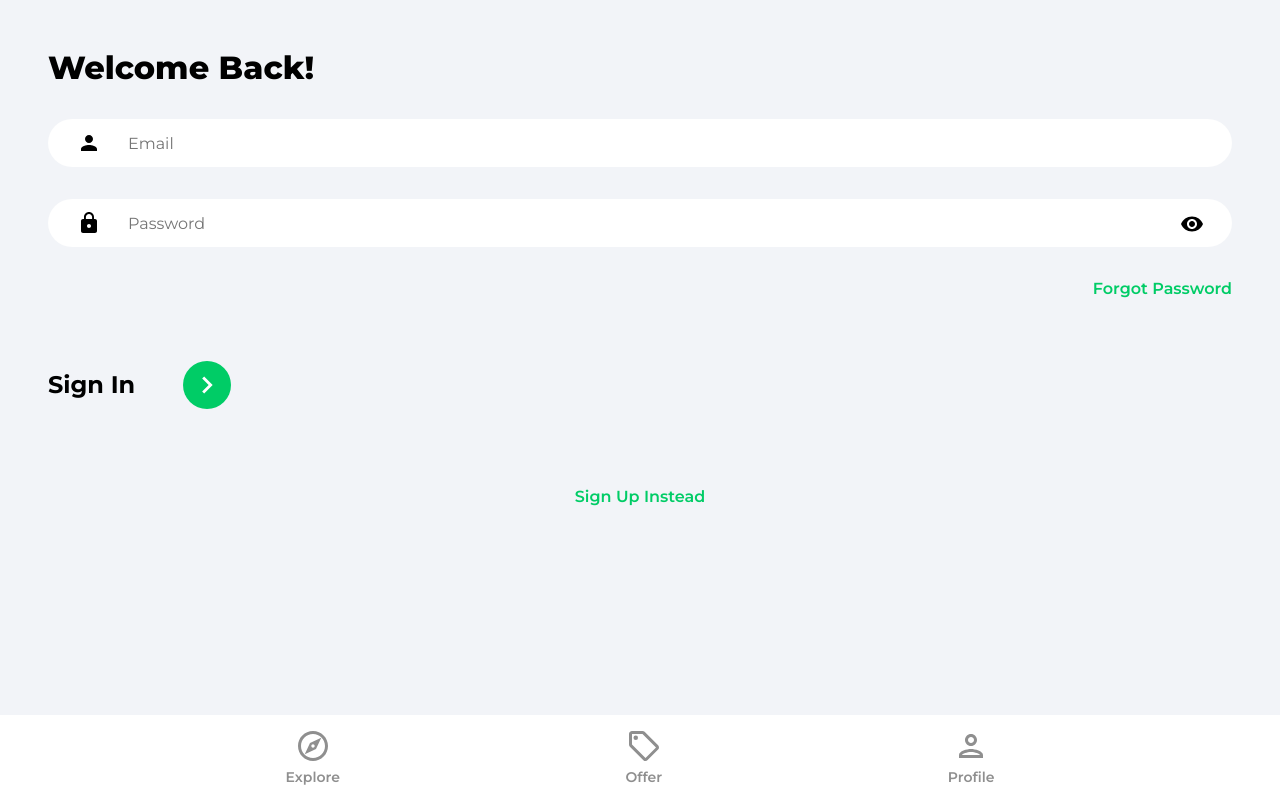
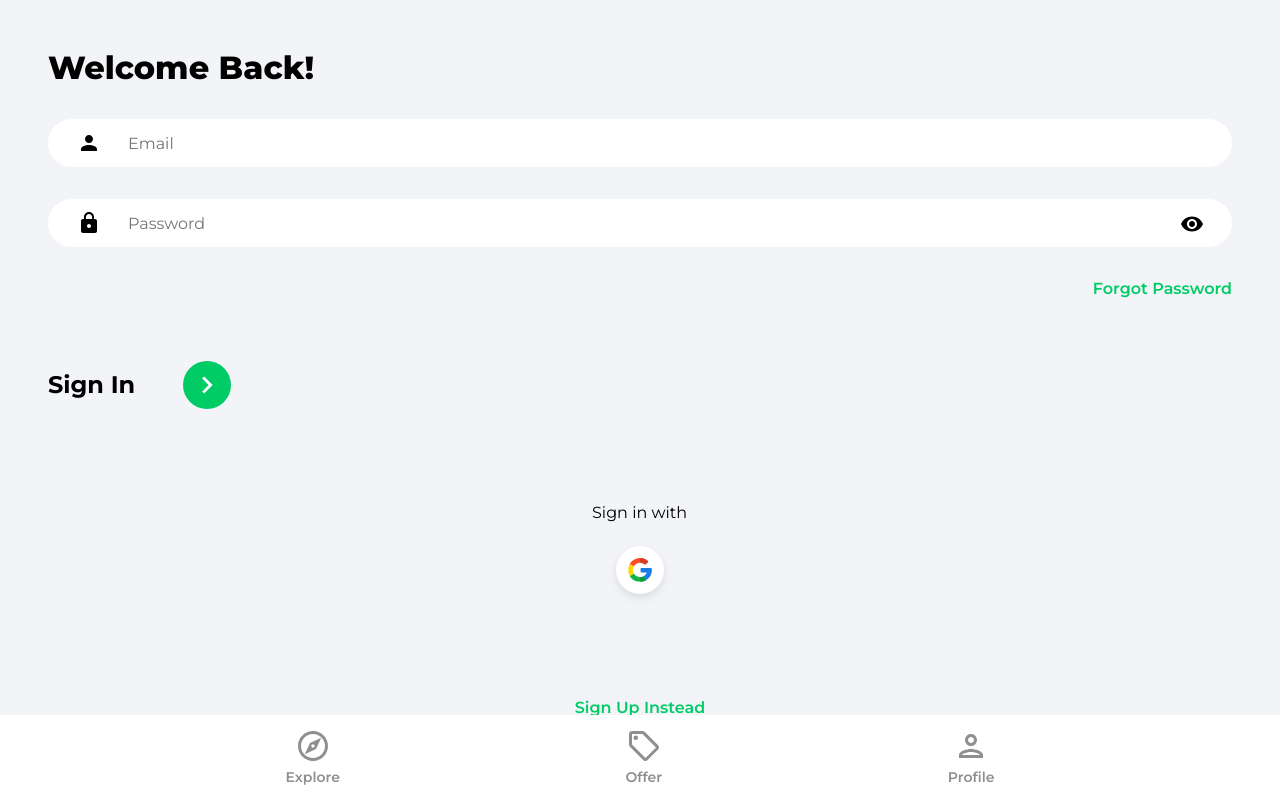
Before and after one commit to sasparaprince/house-marketplace, a React (Create React App) app: page /sign-in in a window 1280 px wide. Built offline with nearby package versions, Linux system fonts and the light colour scheme.

Commit message:
add google OAuth

```diff
--- /dev/null
+++ b/src/components/OAuth.jsx
@@ -0,0 +1,50 @@
+import { useNavigate, useLocation } from "react-router-dom";
+import { getAuth, signInWithPopup, GoogleAuthProvider } from "firebase/auth";
+import { doc, setDoc, getDoc, serverTimestamp } from "firebase/firestore";
+import { db } from "../firebase.config";
+import { toast } from "react-toastify";
+import googleIcon from "../assets/svg/googleIcon.svg";
+
+const OAuth =  () => {
+  const navigate = useNavigate();
+  const location = useLocation();
+
+  const onGoogleClick = async() => {
+    try {
+      const auth = getAuth();
+      const provider = new GoogleAuthProvider();
+      const result = await signInWithPopup(auth, provider);
+      const user = result.user;
+
+      //check for user
+      const docRef = doc(db, "users", user.uid);
+
+      const docSnap = await getDoc(docRef);
+
+      //if user, doesn't exist, create user
+      if (!docSnap.exists()) {
+        await setDoc(doc(db, "users", user.uid), {
+          name: user.displayName,
+          email: user.email,
+          timestamp: serverTimestamp(),
+        });
+      }
+      navigate("/");
+    } catch (error) {
+      toast.error("Could not authorize with google");
+    }
+  };
+
+  return (
+    <div className="socialLogin">
+      <p>
+        Sign {location.pathname === "/sign-up" ? "up" : "in"} with{" "}
+        <button className="socialIconDiv" onClick={onGoogleClick}>
+          <img className="socialIconImg" src={googleIcon} alt="google" />
+        </button>
+      </p>
+    </div>
+  );
+};
+
+export default OAuth;
--- a/src/pages/SignIn.jsx
+++ b/src/pages/SignIn.jsx
@@ -5,7 +5,7 @@
 import { ReactComponent as ArrowRightIcon } from "../assets/svg/keyboardArrowRightIcon.svg";
 import visibilityIcon from "../assets/svg/visibilityIcon.svg";
 import { toast } from "react-toastify";
-
+import OAuth from "../components/OAuth";
 const SignIn = () => {
   const [showPassword, setShowPassword] = useState(false);
   const [formData, setFormData] = useState({
@@ -86,7 +86,7 @@
             </button>
           </div>
         </form>
-        {/* google Oauth */}
+        <OAuth />
         <Link to="/sign-up" className="registerLink">
           Sign Up Instead
         </Link>
--- a/src/pages/SignUp.jsx
+++ b/src/pages/SignUp.jsx
@@ -11,7 +11,7 @@
 import { ReactComponent as ArrowRightIcon } from "../assets/svg/keyboardArrowRightIcon.svg";
 import visibilityIcon from "../assets/svg/visibilityIcon.svg";
 import { toast } from "react-toastify";
-
+import OAuth from "../components/OAuth";
 const SignUP = () => {
   const [showPassword, setShowPassword] = useState(false);
   const [formData, setFormData] = useState({
@@ -110,7 +110,7 @@
             </button>
           </div>
         </form>
-        {/* google Oauth */}
+        <OAuth />
         <Link to="/sign-in" className="registerLink">
           Sign In Instead
         </Link>
```
